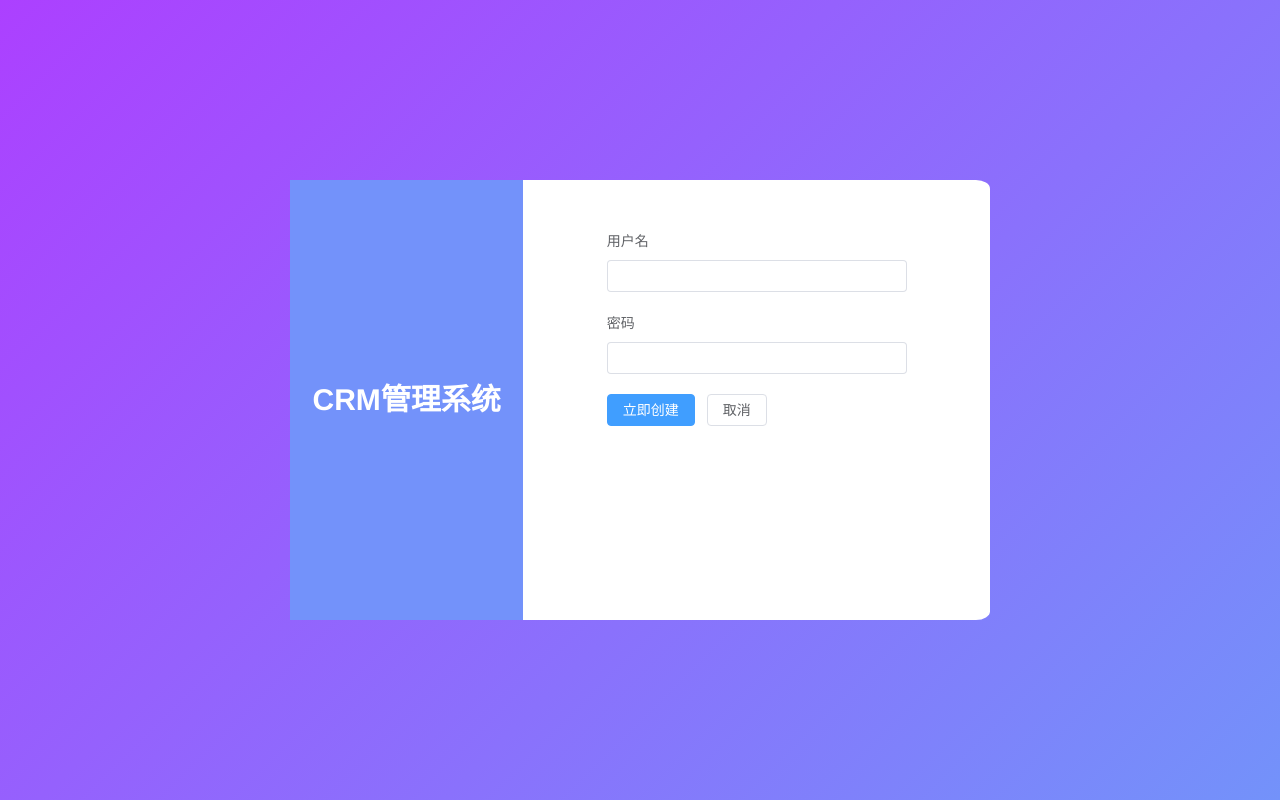
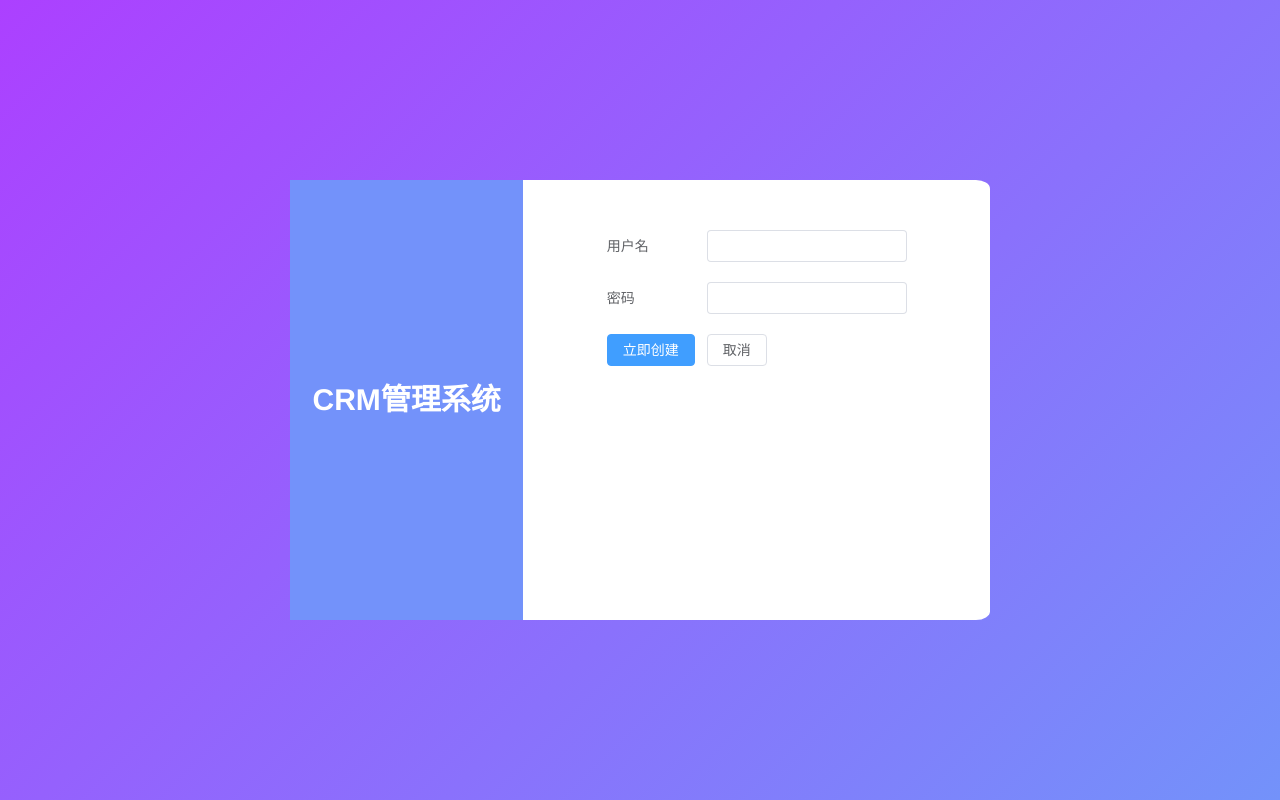
Before and after one commit to School-of-Website-Engineering/Vue3-project-template, a Vue app: page / in a window 1280 px wide. Built offline with nearby package versions, Linux system fonts and the light colour scheme.

Commit message:
feat:修复打包错误

```diff
--- a/src/views/Login/index.vue
+++ b/src/views/Login/index.vue
@@ -28,8 +28,12 @@
 
 <script lang="ts" setup>
 import { reactive, ref } from 'vue';
-
-const labelPosition = ref('top');
+enum LabelPosition {
+	Top = 'top',
+	Left = 'left',
+	Right = 'right'
+}
+const labelPosition = ref(LabelPosition.Left);
 
 const formLabelAlign = reactive({
     name  : '',
--- a/vite.config.ts
+++ b/vite.config.ts
@@ -7,7 +7,17 @@ import Components from 'unplugin-vue-components/vite';
 import {ElementPlusResolver, NaiveUiResolver} from 'unplugin-vue-components/resolvers';
 import { createHtmlPlugin } from 'vite-plugin-html';
 
-function defineConfig({command, mode}) {
+// 接口定义
+interface ViteConfigOptions {
+    command: 'build' | 'serve';
+    mode: string;
+}
+interface DefineConfigOptions {
+    command: 'build' | 'serve';
+    mode: string;
+}
+
+function defineConfig({ command, mode }: DefineConfigOptions) {
     // 获取环境变量
     // 以下env配置是为了在代码中可以直接使用process.env.NODE_ENV,loadEnv是vite提供的一个方法，可以获取到环境变量
     const env: Partial<Record<string, string>> = loadEnv(mode, process.cwd());
@@ -55,7 +65,7 @@ function defineConfig({command, mode}) {
                 '/api': {
                     target      : 'http://localhost:3001',
                     changeOrigin: true,
-                    rewrite     : (path) => path.replace(/^\/api/, '')
+                    rewrite: (path: string) => path.replace(/^\/api/, '')
                 }
             }
         },
@@ -81,5 +91,4 @@ function defineConfig({command, mode}) {
         }
     };
 }
-
-export default ({command, mode}) => defineConfig({command, mode});
+export default ({ command, mode }: ViteConfigOptions) => defineConfig({ command, mode });
```
